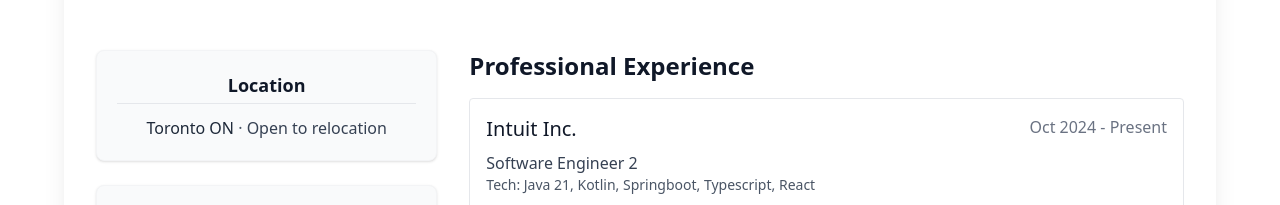
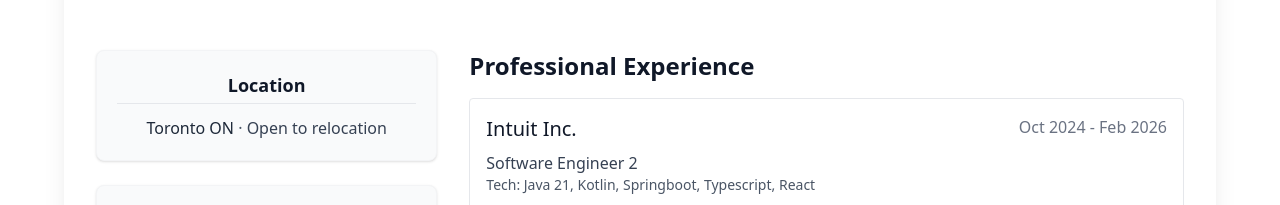
Before and after one commit to shaungonsalves/shaungonsalves.github.io, a React (Vite) app: page / in a window 1280 px wide. Shown: the part 1046-1251 px from the top of the page. Built offline with nearby package versions, Linux system fonts and the light colour scheme.

Commit message:
data: add intuit end

```diff
--- a/src/assets/resumeData.ts
+++ b/src/assets/resumeData.ts
@@ -99,7 +99,7 @@
     {
       company: "Intuit Inc.",
       title: "Software Engineer 2",
-      dates: "Oct 2024 - Present",
+      dates: "Oct 2024 - Feb 2026",
       tech: "Java 21, Kotlin, Springboot, Typescript, React",
       bullets: [
         {
```
